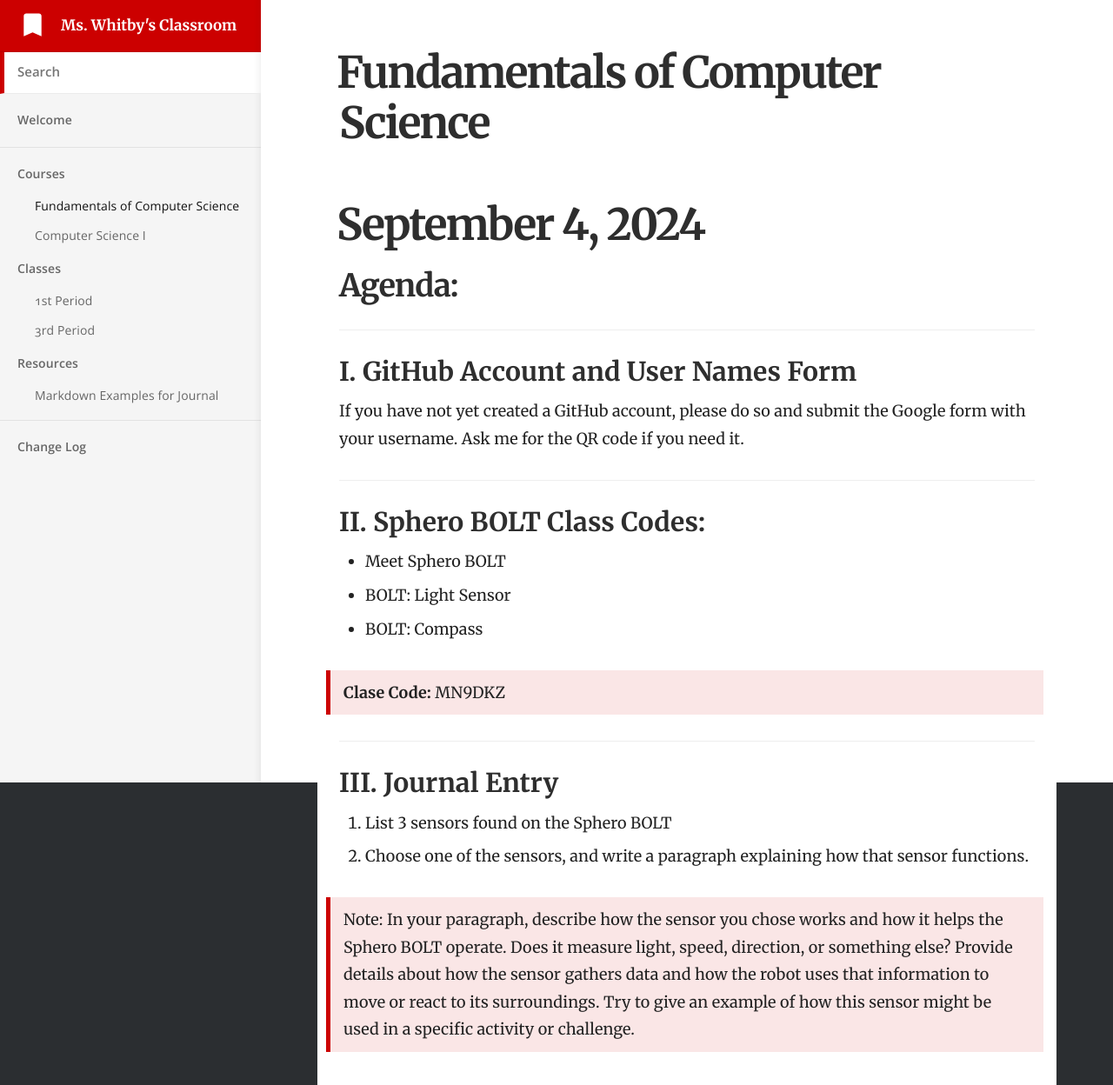
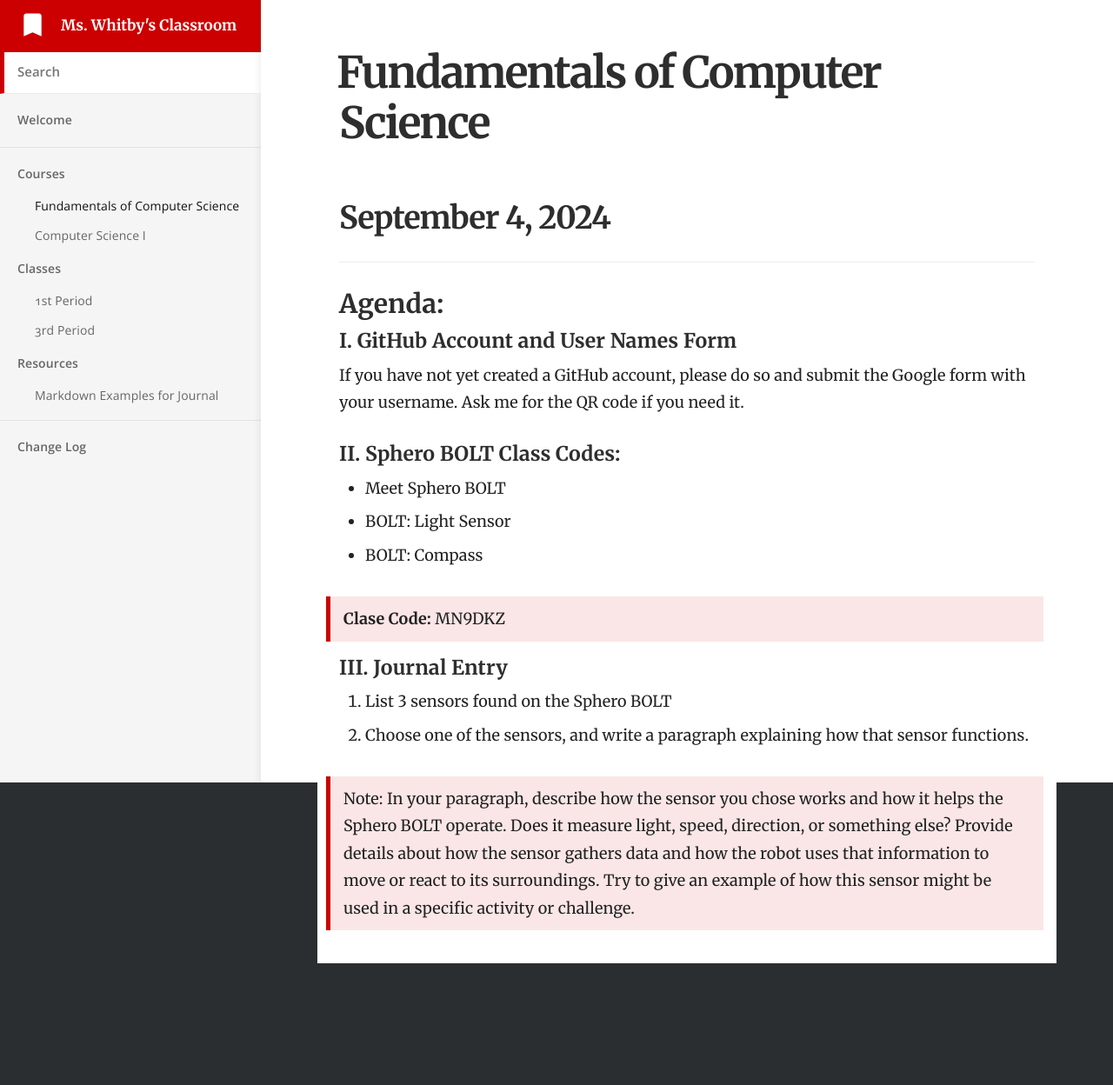
Before and after one commit to mswhitby/classroom, a Jekyll site: the page built from _docs/courses/csf.md, in a window 1280 px wide. Shown: the whole page at 87% size. Built offline with Jekyll 4.4.1, drawn with Linux system fonts in a browser that asks for light colours; after the commit the page ends 1108 px from its top, so only the background shows below that.

```diff
--- a/_docs/courses/csf.md
+++ b/_docs/courses/csf.md
@@ -5,21 +5,21 @@ order: 1
 ---
 
 
-# September 4, 2024
+## September 4, 2024
 
-## Agenda:
+### Agenda:
 
-### I.  GitHub Account and User Names Form
+#### I.  GitHub Account and User Names Form
 If you have not yet created a GitHub account, please do so and submit the Google form with your username. Ask me for the QR code if you need it.
 
-### II. Sphero BOLT **Class Codes:**
+#### II. Sphero BOLT **Class Codes:**
 - Meet Sphero BOLT
 - BOLT: Light Sensor
 - BOLT: Compass
 
 > **Clase Code:** MN9DKZ
 
-### III. Journal Entry
+#### III. Journal Entry
 1. List 3 sensors found on the Sphero BOLT
 2. Choose one of the sensors, and write a paragraph explaining how that sensor functions.
 
```
